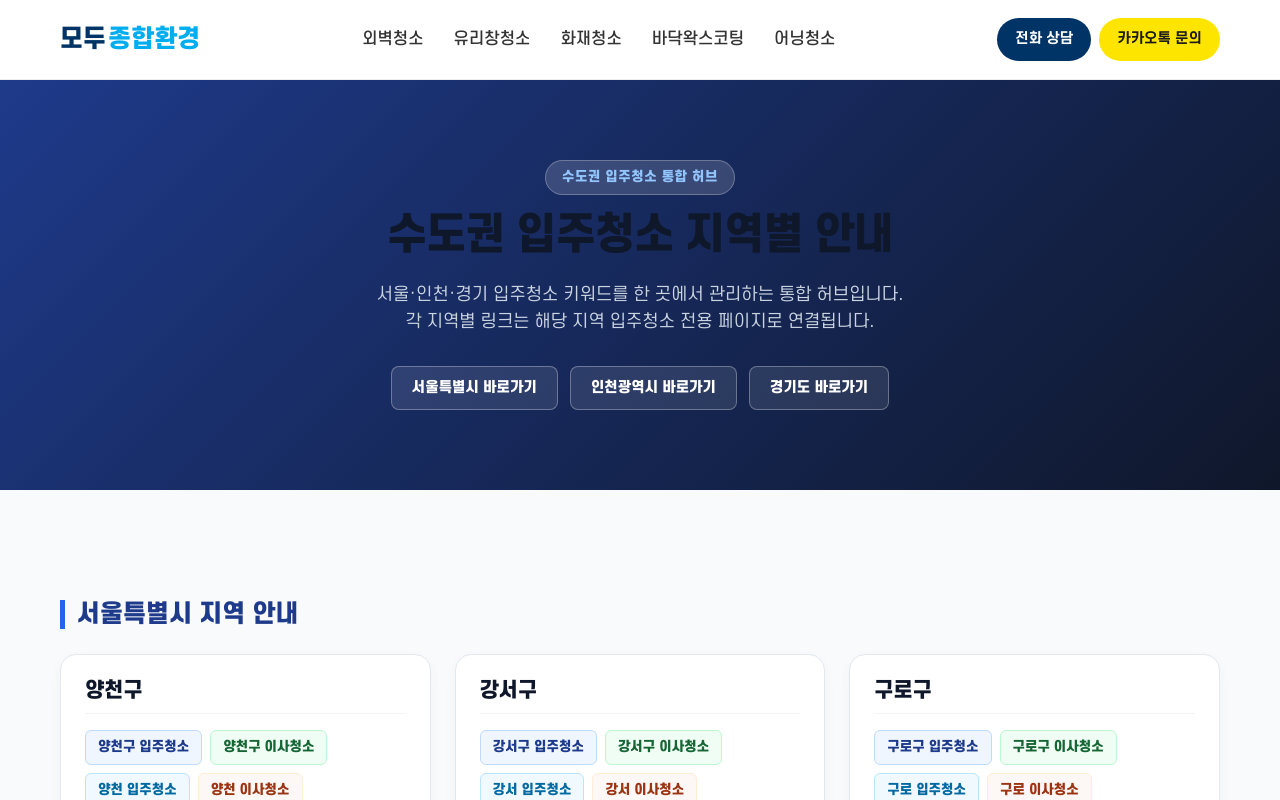
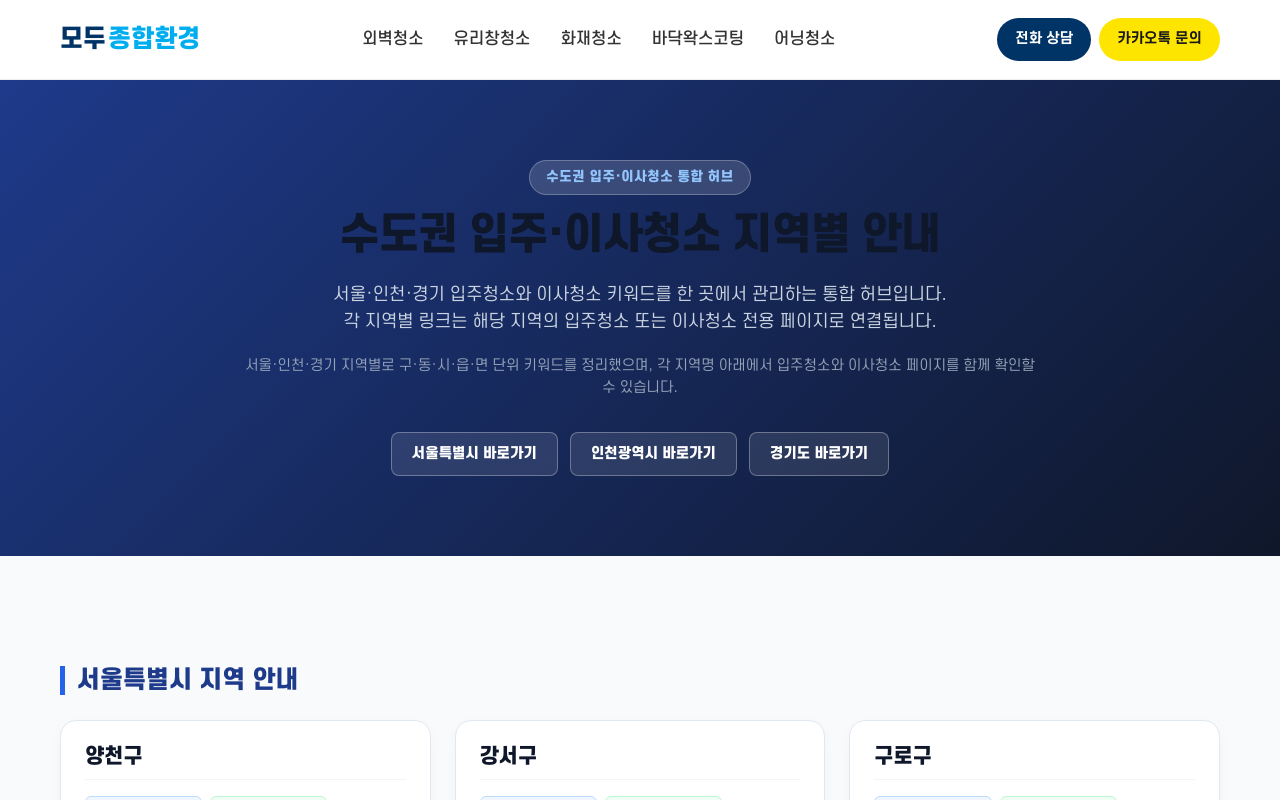
Before and after one commit to wogus5695-ctrl/modu-allclean, a Next.js app: page /move-in-cleaning/seoul in a window 1280 px wide. Shown: the top 800 px of the page. Built offline with nearby package versions, Linux system fonts and the light colour scheme.

Commit message:
docs: 수도권 입주·이사청소 통합 허브 페이지의 메타 정보 및 상단 문구를 통합 목적에 맞게 수정 및 JSON-LD 보완

```diff
--- a/src/app/move-in-cleaning/seoul/page.tsx
+++ b/src/app/move-in-cleaning/seoul/page.tsx
@@ -7,8 +7,19 @@ import Link from 'next/link';
 import styles from './page.module.css';
 
 export const metadata: Metadata = {
-  title: '수도권 입주청소 지역별 키워드 통합 허브 | 모두종합환경',
-  description: '서울·인천·경기 지역별 입주청소 페이지를 한 곳에서 확인할 수 있습니다. 구·동·시·읍·면 단위 입주청소 키워드를 지역별로 정리했습니다.',
+  title: '수도권 입주·이사청소 지역별 키워드 통합 허브 | 모두종합환경',
+  description: '서울·인천·경기 입주청소와 이사청소 키워드를 한 곳에서 관리하는 통합 허브입니다. 각 지역별 링크는 해당 지역의 입주청소 또는 이사청소 전용 페이지로 연결됩니다.',
+  openGraph: {
+    title: '수도권 입주·이사청소 지역별 키워드 통합 허브 | 모두종합환경',
+    description: '서울·인천·경기 입주청소와 이사청소 키워드를 한 곳에서 관리하는 통합 허브입니다. 각 지역별 링크는 해당 작업별 전용 페이지로 연결됩니다.',
+    url: 'https://www.moduclean.co.kr/move-in-cleaning/seoul',
+    type: 'website',
+  },
+  twitter: {
+    card: 'summary_large_image',
+    title: '수도권 입주·이사청소 지역별 키워드 통합 허브 | 모두종합환경',
+    description: '서울·인천·경기 입주청소와 이사청소 키워드를 한 곳에서 관리하는 통합 허브입니다. 각 지역별 링크는 해당 작업별 전용 페이지로 연결됩니다.',
+  }
 };
 
 export default function MoveInCleaningUnifiedHubPage() {
@@ -18,6 +29,19 @@ export default function MoveInCleaningUnifiedHubPage() {
 
   const movingService = services.find(s => s.id === 'moving' || s.serviceSlug === 'moving-cleaning');
   const movingSlug = movingService?.serviceSlug || 'moving-cleaning';
+
+  // JSON-LD 구조화 데이터 정의
+  const hubJsonLd = {
+    '@context': 'https://schema.org',
+    '@type': 'WebPage',
+    'name': '수도권 입주·이사청소 지역별 키워드 통합 허브 | 모두종합환경',
+    'description': '서울·인천·경기 입주청소와 이사청소 키워드를 한 곳에서 관리하는 통합 허브입니다.',
+    'url': 'https://www.moduclean.co.kr/move-in-cleaning/seoul',
+    'publisher': {
+      '@type': 'Organization',
+      'name': '모두종합환경'
+    }
+  };
 
   // 광역자치단체별 렌더링 헬퍼 함수
   const renderCitySection = (cityTitle: string, citySlug: string) => {
@@ -134,17 +158,24 @@ export default function MoveInCleaningUnifiedHubPage() {
 
   return (
     <div className={styles.wrapper}>
+      <script
+        type="application/ld+json"
+        dangerouslySetInnerHTML={{ __html: JSON.stringify(hubJsonLd) }}
+      />
       <header className={styles.header}>
         <div className={styles.container}>
-          <span className={styles.badge}>수도권 입주청소 통합 허브</span>
-          <h1 className={styles.title}>수도권 입주청소 지역별 안내</h1>
-          <p className={styles.subtitle}>
-            서울·인천·경기 입주청소 키워드를 한 곳에서 관리하는 통합 허브입니다.<br />
-            각 지역별 링크는 해당 지역 입주청소 전용 페이지로 연결됩니다.
+          <span className={styles.badge}>수도권 입주·이사청소 통합 허브</span>
+          <h1 className={styles.title}>수도권 입주·이사청소 지역별 안내</h1>
+          <p className={styles.subtitle} style={{ marginBottom: '1.2rem' }}>
+            서울·인천·경기 입주청소와 이사청소 키워드를 한 곳에서 관리하는 통합 허브입니다.<br />
+            각 지역별 링크는 해당 지역의 입주청소 또는 이사청소 전용 페이지로 연결됩니다.
+          </p>
+          <p className={styles.subtitle} style={{ fontSize: '14px', color: '#94a3b8' }}>
+            서울·인천·경기 지역별로 구·동·시·읍·면 단위 키워드를 정리했으며, 각 지역명 아래에서 입주청소와 이사청소 페이지를 함께 확인할 수 있습니다.
           </p>
 
           {/* 상단 요약 / 지역 바로가기 앵커 버튼 */}
-          <div className={styles.anchorWrapper}>
+          <div className={styles.anchorWrapper} style={{ marginTop: '2rem' }}>
             <a href="#section-seoul" className={styles.anchorBtn}>서울특별시 바로가기</a>
             <a href="#section-incheon" className={styles.anchorBtn}>인천광역시 바로가기</a>
             <a href="#section-gyeonggi" className={styles.anchorBtn}>경기도 바로가기</a>
```
